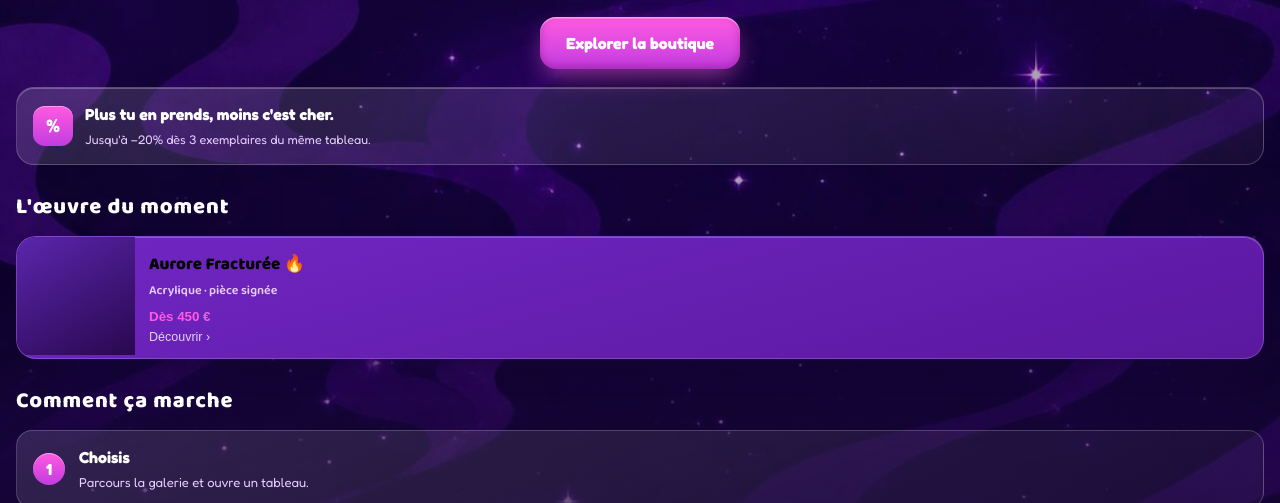
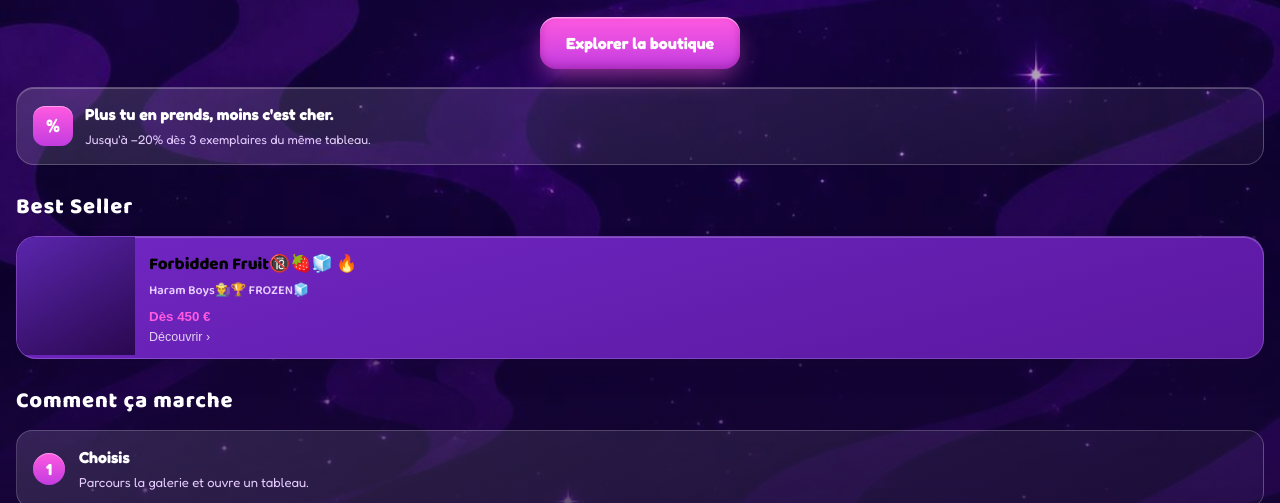
Before and after one commit to macberteloot-source/drrs-miniapp, a website: page public/index.html in a window 1280 px wide. Shown: the part 255-758 px from the top of the page. Drawn offline with Linux system fonts and the light colour scheme; no server answers.

Commit message:
Update index.html

```diff
--- a/public/index.html
+++ b/public/index.html
@@ -223,7 +223,7 @@
     <div class="promo-ic">%</div>
     <div><b>Plus tu en prends, moins c'est cher.</b><br><span>Jusqu'à −20% dès 3 exemplaires du même tableau.</span></div>
   </div>
-  <h2 class="home-h">L'œuvre du moment</h2>
+  <h2 class="home-h">Best Seller</h2>
   <div id="featured"></div>
   <h2 class="home-h">Comment ça marche</h2>
   <div class="steps">
@@ -329,7 +329,7 @@ const unitPrice = (base, qty) => { const t = PRICE_TIERS.find(t => qty >= t.min)
 const lineTotal = (base, qty) => unitPrice(base, qty) * qty;
 
 const FALLBACK = [
-  { id:"aurore",  title:"Aurore Fracturée", subtitle:"Acrylique · pièce signée", emoji:"🔥", image:"/tableaux/aurore.jpg",  video:"/tableaux/aurore.mp4",  accent:"#7c3aed", stock:20, description:"Édition de 20 exemplaires signés et numérotés.", price:450 },
+  { id:"aurore",  title:"Forbidden Fruit🔞🍓🧊", subtitle:"Haram Boys👨‍🌾🏆 FROZEN🧊", emoji:"🔥", image:"/tableaux/aurore.jpg",  video:"/tableaux/aurore.mp4",  accent:"#7c3aed", stock:20, description:"Édition de 20 exemplaires signés et numérotés.", price:450 },
   { id:"silence", title:"Silence Urbain",   subtitle:"Techniques mixtes · originale", emoji:"", image:"/tableaux/silence.jpg", video:"/tableaux/silence.mp4", accent:"#5b21b6", stock:20, description:"Édition de 20 exemplaires. Prête à accrocher.", price:320 },
   { id:"derive",  title:"Dérive",           subtitle:"Encre & gouache · sur papier", emoji:"", image:"/tableaux/derive.jpg",  video:"/tableaux/derive.mp4",  accent:"#0ea5a0", stock:20, description:"Édition de 20 exemplaires signés.", price:280 },
   { id:"memoire", title:"Mémoire Vive",     subtitle:"Édition giclée · numérotée", emoji:"✦", image:"/tableaux/memoire.jpg", video:"/tableaux/memoire.mp4", accent:"#a855f7", stock:20, description:"Édition limitée à 20. Fichier HD après paiement.", price:120 },
```
